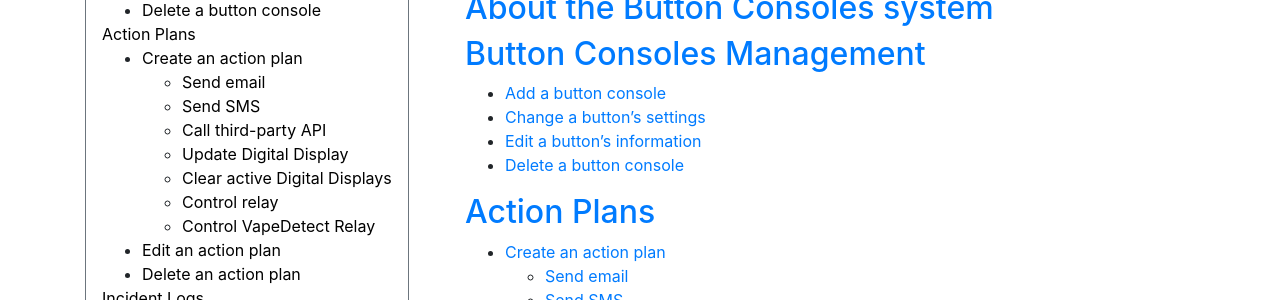
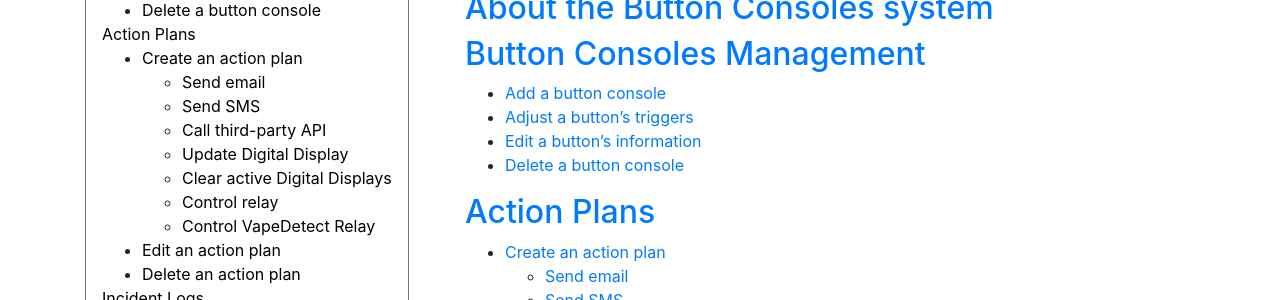
Before and after one commit to NrsSystems/docs, a Jekyll site: the page built from button-consoles/index.md, in a window 1280 px wide. Shown: the part 458-758 px from the top of the page. Built offline with Jekyll 4.4.1, drawn with Linux system fonts in a browser that asks for light colours; our own code applies the rules of GitHub Pages for plain Markdown files.

Commit message:
Update index.md

```diff
--- a/button-consoles/index.md
+++ b/button-consoles/index.md
@@ -10,7 +10,7 @@ For general information about the XSPONSE service and website, see the [Service
 
 ## [Button Consoles Management](button-consoles-management.md)
 - [Add a button console](button-consoles-management.md#add-a-button-console)
-- [Change a button's settings](button-consoles-management.md#change-a-buttons-settings)
+- [Adjust a button's triggers](button-consoles-management.md#adjust-a-buttons-triggers)
 - [Edit a button's information](button-consoles-management.md#edit-a-buttons-information)
 - [Delete a button console](button-consoles-management.md#delete-a-button-console)
 
```
